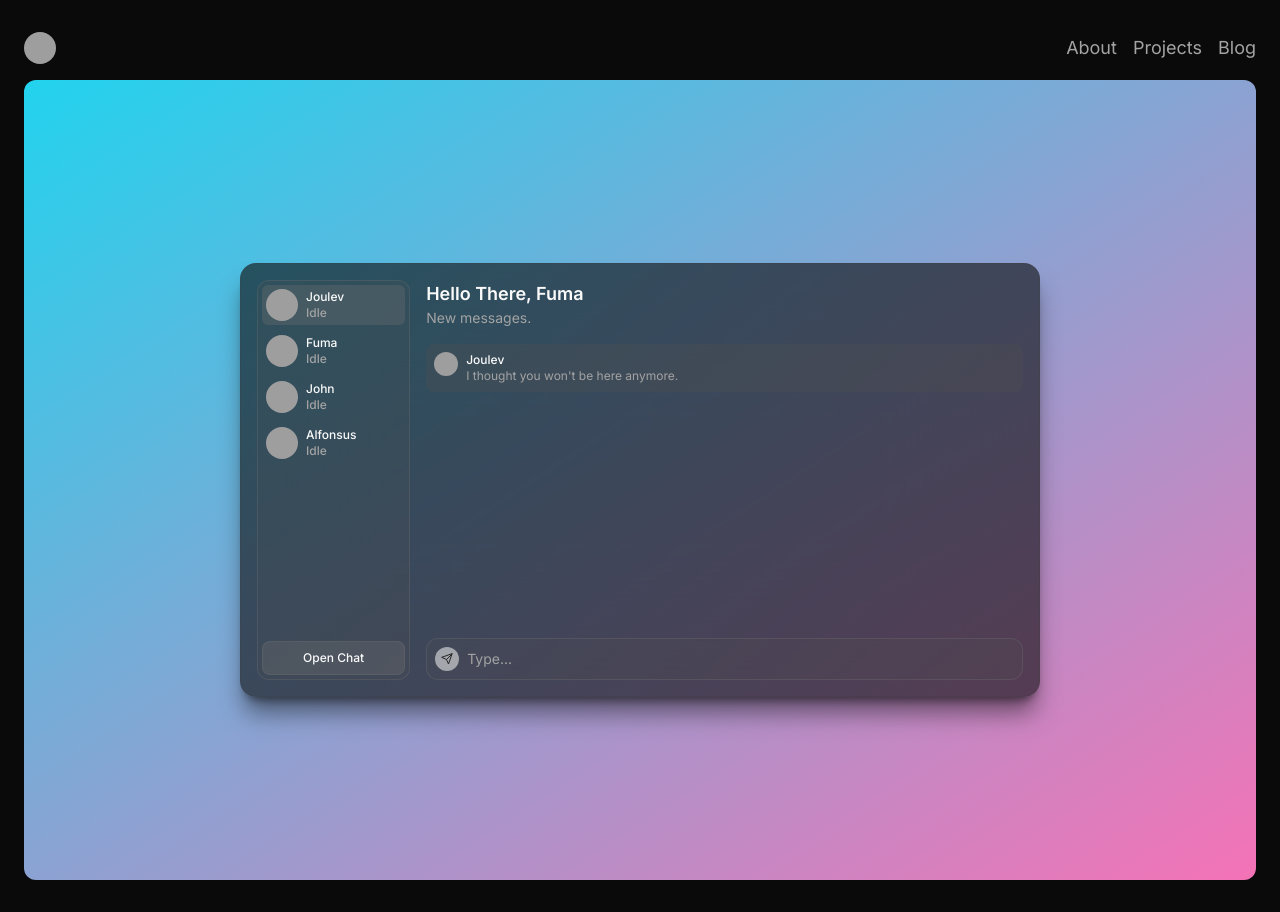
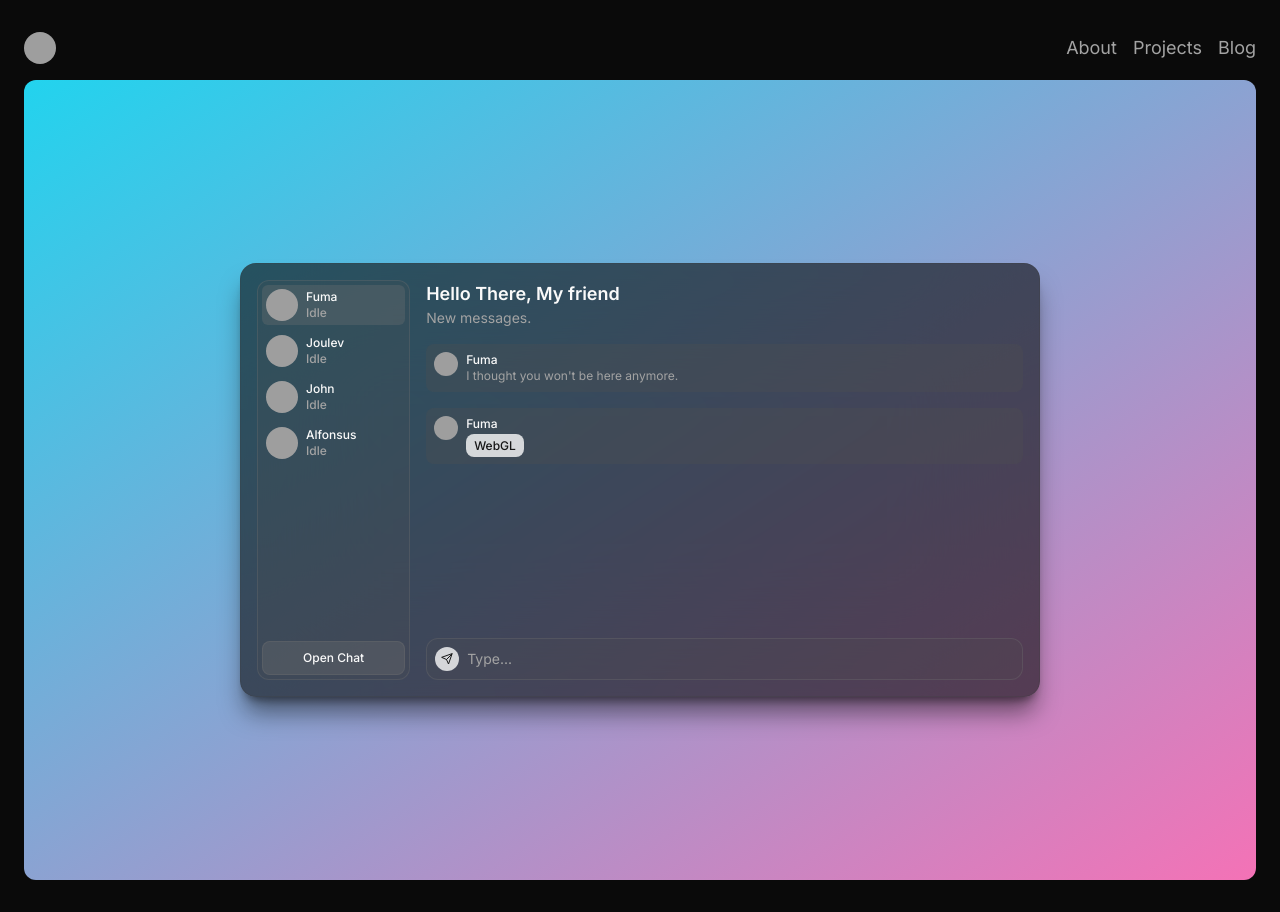
Before and after one commit to fuma-nama/portfolio-2024, a Next.js app: page /playground in a window 1280 px wide. Built offline with nearby package versions, Linux system fonts and the light colour scheme; grey boxes are pictures that could not be loaded.

Commit message:
Improve user experience

```diff
--- a/app/(full)/playground/page.tsx
+++ b/app/(full)/playground/page.tsx
@@ -1,6 +1,7 @@
 "use client";
 
 import { cn } from "@/lib/cn";
+import Link from "next/link";
 import { useEffect, useRef } from "react";
 
 export default function Page() {
@@ -61,7 +62,7 @@ export default function Page() {
     };
   }, []);
 
-  const user = "Joulev";
+  const user = "Fuma";
 
   return (
     <div
@@ -74,7 +75,7 @@ export default function Page() {
           className="bg-neutral-950/60 backdrop-blur-3xl p-4 rounded-2xl border border-neutral-700/30 flex flex-row gap-4 shadow-xl shadow-neutral-950/50"
         >
           <div className="flex flex-col gap-1.5 bg-neutral-600/20 border border-neutral-500/30 rounded-xl p-1 w-[20%] h-[400px]">
-            {["Joulev", "Fuma", "John", "Alfonsus"].map((name) => (
+            {["Fuma", "Joulev", "John", "Alfonsus"].map((name) => (
               <User key={name} name={name} active={name === user} />
             ))}
             <button className="mt-auto border border-neutral-500/30 rounded-lg p-2 text-xs font-medium bg-neutral-500/30 transition-colors hover:bg-neutral-400/30">
@@ -82,23 +83,24 @@ export default function Page() {
             </button>
           </div>
           <div className="flex flex-col flex-1">
-            <h2 className="text-lg font-semibold">Hello There, Fuma</h2>
+            <h2 className="text-lg font-semibold">Hello There, My friend</h2>
             <p className="text-sm text-neutral-400">New messages.</p>
-            <div className="flex flex-row gap-2 mt-4 p-2 bg-neutral-600/30 rounded-lg">
-              <img
-                src={`https://i.pravatar.cc/40?u=${user}`}
-                alt="avatar"
-                className="size-6 rounded-full"
-              />
-              <div>
-                <p className="text-xs font-medium">Joulev</p>
-                <p className="text-neutral-400 text-xs">
-                  I thought you won't be here anymore.
-                </p>
-              </div>
-            </div>
+            <Message name={user}>
+              <p className="text-neutral-400 text-xs">
+                I thought you won't be here anymore.
+              </p>
+            </Message>
+            <Message name={user}>
+              <Link
+                href="/webgl"
+                className="px-2 py-1 rounded-lg text-xs text-neutral-900 font-medium bg-neutral-50/80 transition-colors hover:bg-neutral-200/80"
+              >
+                WebGL
+              </Link>
+            </Message>
+
             <div className="mt-auto flex flex-row items-center gap-2 p-2 border border-neutral-500/30 bg-neutral-600/20 rounded-xl">
-              <button className="rounded-full p-1.5 text-neutral-800 bg-neutral-200/60 hover:bg-neutral-400/60">
+              <button className="rounded-full p-1.5 text-neutral-900 bg-neutral-50/80 hover:bg-neutral-200/80">
                 <svg
                   className="size-3"
                   width="24"
@@ -123,6 +125,28 @@ export default function Page() {
   );
 }
 
+function Message({
+  name,
+  children,
+}: {
+  name: string;
+  children: React.ReactNode;
+}) {
+  return (
+    <div className="flex flex-row gap-2 mt-4 p-2 bg-neutral-600/30 rounded-lg">
+      <img
+        src={`https://i.pravatar.cc/40?u=${name}`}
+        alt="avatar"
+        className="size-6 rounded-full"
+      />
+      <div>
+        <p className="text-xs font-medium">{name}</p>
+        {children}
+      </div>
+    </div>
+  );
+}
+
 function User({ name, active }: { name: string; active: boolean }) {
   return (
     <button
--- a/app/(full)/webgl/page.tsx
+++ b/app/(full)/webgl/page.tsx
@@ -2,6 +2,7 @@
 
 import { useEffect, useRef } from "react";
 import { createRenderer } from "./renderer";
+import Link from "next/link";
 
 export default function Page() {
   return <Canvas />;
@@ -19,5 +20,53 @@ function Canvas() {
     };
   }, []);
 
-  return <canvas ref={ref} className="w-full h-[500px] rounded-xl" />;
+  return (
+    <main>
+      <canvas ref={ref} className="w-full h-[500px] rounded-xl" />
+      <div className="flex flex-col items-center p-4">
+        <Link
+          href="/playground"
+          className="relative mt-2 px-4 py-2 text-sm font-medium"
+        >
+          <svg className="absolute inset-0 z-[-1] size-full" overflow="visible">
+            <linearGradient id="borderGradient" x1="0" x2="0" y1="0" y2="1">
+              <animateTransform
+                attributeName="gradientTransform"
+                type="rotate"
+                values="0 0 0;360 0 0"
+                dur="2s"
+                repeatCount="indefinite"
+              />
+              <stop offset="0%" stopColor="rgb(50,50,50)" />
+              <stop offset="75%" stopColor="white" />
+              <stop offset="100%" stopColor="rgb(50,50,50)" />
+            </linearGradient>
+            <linearGradient id="bgGradient" x1="0" x2="0" y1="0" y2="1">
+              <stop offset="0%" stopColor="rgb(50,50,50)" />
+              <stop offset="100%" stopColor="black" />
+            </linearGradient>
+            <filter id="shadow">
+              <feDropShadow
+                dx="0"
+                dy="2"
+                stdDeviation="4"
+                floodColor="white"
+                floodOpacity="0.2"
+              />
+            </filter>
+            <rect
+              width="100%"
+              height="100%"
+              stroke="url(#borderGradient)"
+              strokeWidth="1"
+              fill="url(#bgGradient)"
+              filter="url(#shadow)"
+              rx="8"
+            />
+          </svg>
+          <p>Back</p>
+        </Link>
+      </div>
+    </main>
+  );
 }
--- a/components/music-banner.tsx
+++ b/components/music-banner.tsx
@@ -7,13 +7,13 @@ export function MusicBanner() {
   return (
     <div className="not-prose grid grid-cols-3 gap-4 rounded-xl bg-neutral-900 border border-neutral-800 p-2">
       <Image
-        alt="eve"
-        src={Eve}
+        alt="iori"
+        src={Iori}
         className="col-span-2 row-span-2 object-cover size-full rounded-md"
       />
       <Image
-        alt="iori"
-        src={Iori}
+        alt="eve"
+        src={Eve}
         className="col-start-3 row-start-1 object-cover size-full rounded-md"
       />
       <Image
```
